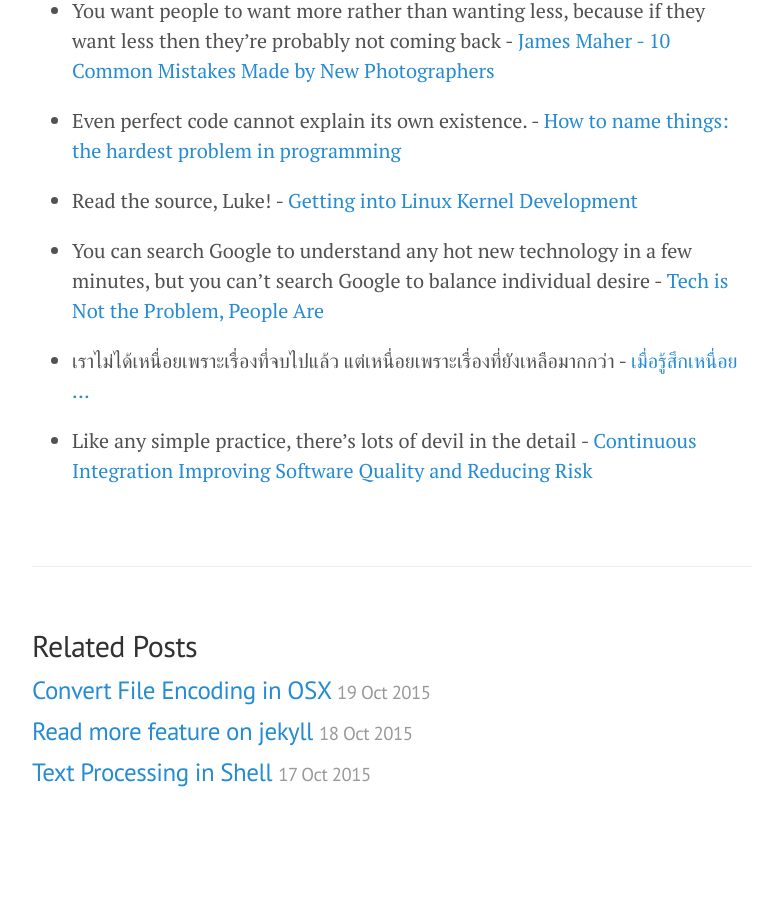
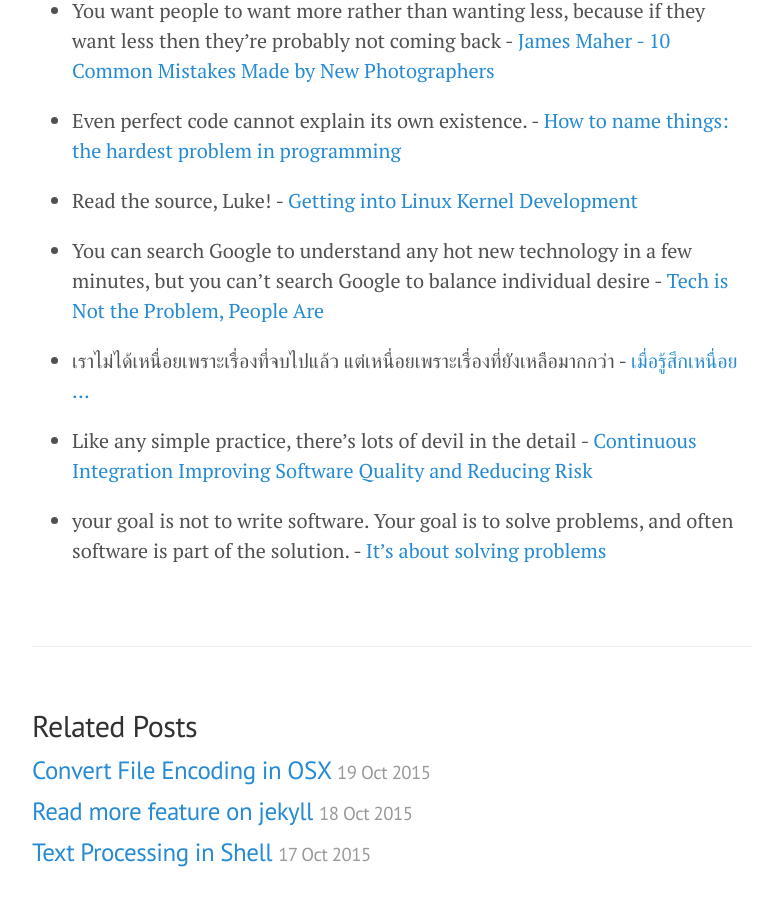
Before and after one commit to ibotdotout/ibotdotout.github.io, a Jekyll site: the page built from _posts/2014-11-26-dev-quotes.md, in a window 1280 px wide, cut to the strip 706-1635 px from the top of the page. Shown: the top 906 px of the strip, without its empty margins (248-1016 px from the left). Built offline with Jekyll 4.4.1, drawn with Linux system fonts in a browser that asks for light colours; nearby versions of some CDN libraries; Markdown is read by kramdown in place of the engine named in the settings; before the commit the page ends 1555 px from its top, so only the background shows below that.

Commit message:
Update quote

```diff
--- a/_posts/2014-11-26-dev-quotes.md
+++ b/_posts/2014-11-26-dev-quotes.md
@@ -29,3 +29,5 @@ minutes, but you can't search Google to balance individual desire -
 * เราไม่ได้เหนื่อยเพราะเรื่องที่จบไปแล้ว แต่เหนื่อยเพราะเรื่องที่ยังเหลือมากกว่า - [เมื่อรู้สึกเหนื่อย …](https://medium.com/life-as-i-feel-it/เมื่อรู้สึกเหนื่อย-c701dac759dc)
 
 * Like any simple practice, there's lots of devil in the detail - [Continuous Integration Improving Software Quality and Reducing Risk](http://martinfowler.com/books/duvall.html)
+
+*  your goal is not to write software. Your goal is to solve problems, and often software is part of the solution. - [It’s about solving problems](http://sicpers.info/2014/01/its-about-solving-problems/)
```
